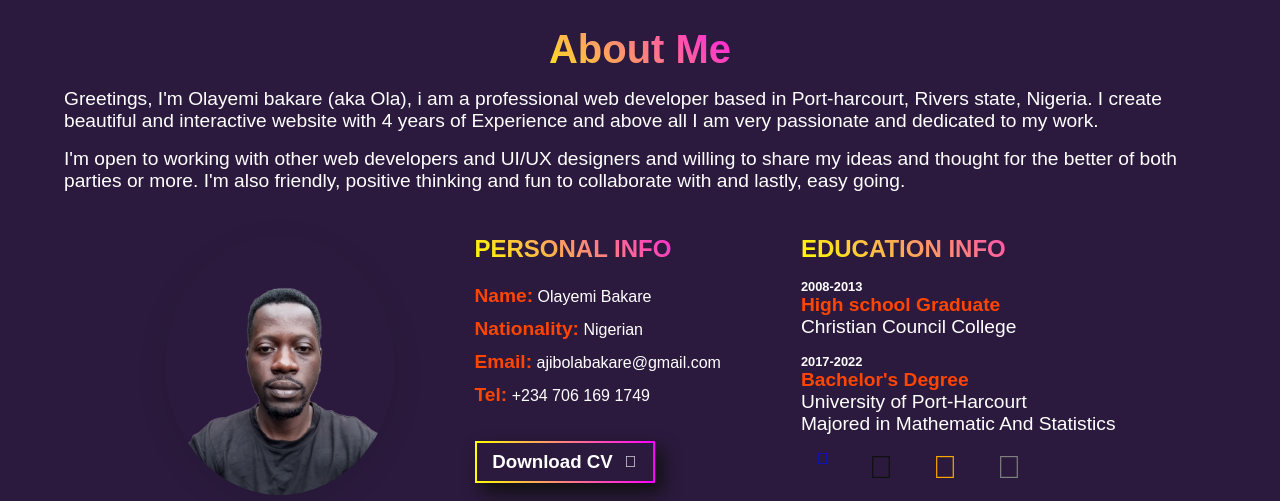
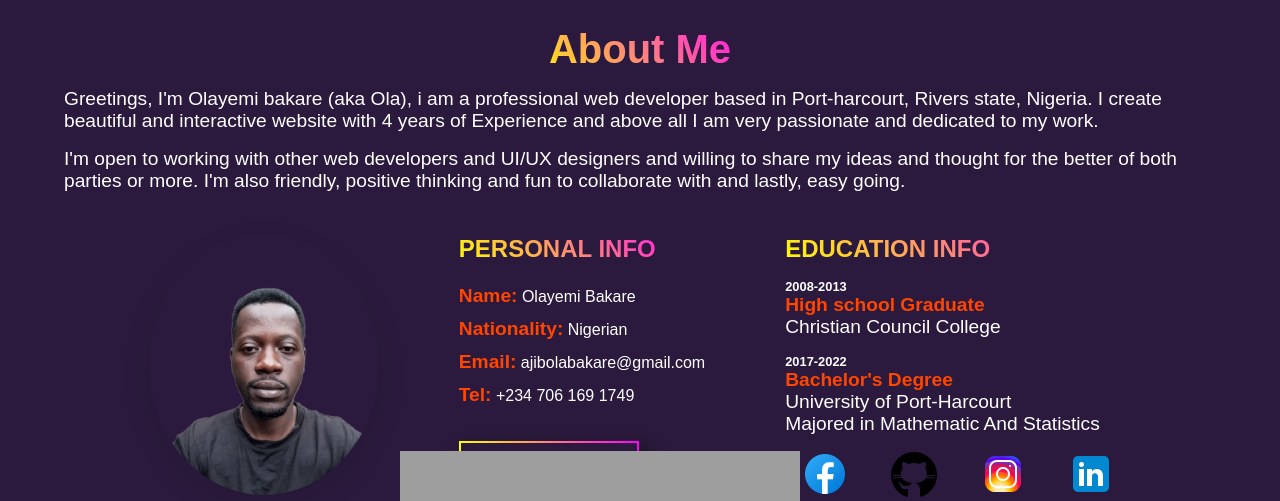
Before and after one commit to freakishcode/bakarePortfolio, a PHP site: page / in a window 1280 px wide. Shown: the part 805-1306 px from the top of the page. Run offline with PHP 8.4, Linux system fonts and the light colour scheme; grey boxes are pictures that could not be loaded.

Commit message:
remove some image
updated social media icons

```diff
--- a/My_Portfolio.css
+++ b/My_Portfolio.css
@@ -572,7 +572,7 @@ header.header-bg-light {
 
     /* download icon */
     .cv-icon {
-      color: var(--light-color);
+      size: 1px;
     }
   }
 }
@@ -608,15 +608,15 @@ header.header-bg-light {
     padding: 0 1rem;
   }
 
-  a i {
+  a img {
     transition: all 0.5s;
   }
 
-  a:hover i {
+  a:hover img {
     scale: 1.4;
   }
 
-  a:active i {
+  a:active img {
     transform: scale(0.92);
     -ms-transform: scale(0.92);
     -webkit-transform: scale(0.92);
@@ -645,7 +645,6 @@ header.header-bg-light {
   flex-direction: column;
   justify-content: center;
   align-items: center;
-  padding: 2rem;
   /* border: 2px solid red; */
 }
 
@@ -653,15 +652,15 @@ header.header-bg-light {
   display: grid;
   grid-template-columns: repeat(2, 1fr);
   gap: 1.5rem;
-  padding: 1rem 5rem;
+  padding: 0 1rem;
 
   width: 100%;
   height: 70dvh;
-  padding: 1rem;
   background-color: rgba(0, 0, 0, 0.2);
+  border: 2px solid yellow;
 
   .coding-skill {
-    /* background-color: red; */
+    background-color: red;
     cursor: pointer;
   }
 
@@ -734,6 +733,11 @@ header.header-bg-light {
 }
 
 /* My project Part */
+/* .My-Project {
+  border: 2px solid red;
+  padding-top: 5rem;
+} */
+
 .cards {
   display: grid;
   grid-template-columns: repeat(auto-fit, minmax(250px, 1fr));
@@ -1253,8 +1257,9 @@ footer.footer-bgColor {
   .SkillBoxContainer {
     display: grid;
     grid-template-columns: 1fr;
-    gap: 15px;
-    margin-bottom: 5rem;
+    gap: 0.11rem;
+    padding-top: 0.11rem;
+    margin-bottom: 1rem;
   }
 
   /* turn off transition for my social media link on mobile */
@@ -1263,6 +1268,11 @@ footer.footer-bgColor {
   }
 
   /* My project Part */
+  .My-Project {
+    border: 2px solid red;
+    margin-top: 5rem;
+  }
+
   .cards {
     gap: 3rem;
     padding: 2.5rem;
--- a/index.html
+++ b/index.html
@@ -11,15 +11,6 @@
       rel="shortcut icon"
       href="./assets/B-LOGO/icons8-energy-efficiency-b-48.png"
       type="image/x-icon"
-    />
-
-    <!-- Font-Awesome CDN link -->
-    <link
-      rel="stylesheet"
-      href="https://cdnjs.cloudflare.com/ajax/libs/font-awesome/6.7.2/css/all.min.css"
-      integrity="sha512-Evv84Mr4kqVGRNSgIGL/F/aIDqQb7xQ2vcrdIwxfjThSH8CSR7PBEakCr51Ck+w+/U6swU2Im1vVX0SVk9ABhg=="
-      crossorigin="anonymous"
-      referrerpolicy="no-referrer"
     />
 
     <!-- External CSS -->
@@ -146,14 +137,20 @@
                   <!-- Social media -->
                   <div class="icons">
                     <a href="https://web.facebook.com/freakishcode"
-                      ><i class="fab fa-facebook-f"></i
-                    ></a>
+                      ><img
+                        src="./assets/Icons/Social-Media-icons/icons8-facebook-48.png"
+                        alt=""
+                    /></a>
                     <a href="https://github.com/freakishcode/Freakishcode"
-                      ><i class="fab fa-github"></i
-                    ></a>
+                      ><img
+                        src="./assets/Icons/Social-Media-icons/icons8-github-50.png"
+                        alt=""
+                    /></a>
                     <a href="https://www.linkedin.com/in/dauntless-ajibola/"
-                      ><i class="fab fa-2x fa-linkedin"></i
-                    ></a>
+                      ><img
+                        src="./assets/Icons/Social-Media-icons/icons8-linkedin-logo-48.png"
+                        alt=""
+                    /></a>
                   </div>
                 </div>
               </div>
@@ -178,7 +175,11 @@
                 download
               >
                 <h3>Download CV</h3>
-                <span class="cv-icon"><i class="fas fa-download"></i></span>
+                <img
+                  class="cv-icon"
+                  src="./assets/Icons/icons8-download-96.png"
+                  alt=""
+                />
               </a>
             </div>
 
@@ -207,17 +208,25 @@
               <!-- My social medial links -->
               <div class="social-Media-Link">
                 <a href="https://web.facebook.c1om/freakishcode"
-                  ><i class="fa-brands fa-facebook"></i
-                ></a>
+                  ><img
+                    src="./assets/Icons/Social-Media-icons/icons8-facebook-48.png"
+                    alt=""
+                /></a>
                 <a href="https://github.com/freakishcode/Freakishcode"
-                  ><i class="fab fa-2x fa-github"></i
-                ></a>
+                  ><img
+                    src="./assets/Icons/Social-Media-icons/icons8-github-50.png"
+                    alt=""
+                /></a>
                 <a href="https://linktr.ee/Freakishkid5"
-                  ><i class="fab fa-2x fa-instagram"></i
-                ></a>
+                  ><img
+                    src="./assets/Icons/Social-Media-icons/icons8-instagram-48.png"
+                    alt=""
+                /></a>
                 <a href="https://www.linkedin.com/in/dauntless-ajibola/"
-                  ><i class="fab fa-2x fa-linkedin"></i
-                ></a>
+                  ><img
+                    src="./assets/Icons/Social-Media-icons//icons8-linkedin-logo-48.png"
+                    alt=""
+                /></a>
               </div>
             </div>
           </div>
@@ -415,6 +424,8 @@
               type="video/mp4"
               onmouseover="this.play()"
               onmouseout="this.pause()"
+              oncontextmenu="return false;"
+              draggable="false"
             ></video>
             <h2>C.R.U.D Application</h2>
           </a>
@@ -428,6 +439,8 @@
               type="video/mp4"
               onmouseover="this.play()"
               onmouseout="this.pause()"
+              oncontextmenu="return false;"
+              draggable="false"
             ></video>
             <h2>Weather App</h2>
           </a>
@@ -441,6 +454,8 @@
               type="video/mp4"
               onmouseover="this.play()"
               onmouseout="this.pause()"
+              oncontextmenu="return false;"
+              draggable="false"
             ></video>
             <h2>News App</h2>
           </a>
@@ -647,23 +662,31 @@
       <ul class="social-Media-Link">
         <li>
           <a href="https://web.facebook.com/freakishcode"
-            ><i class="fab fa-2x fa-facebook"></i
-          ></a>
+            ><img
+              src="./assets/Icons/Social-Media-icons/icons8-facebook-48.png"
+              alt=""
+          /></a>
         </li>
         <li>
           <a href="https://github.com/freakishcode/Freakishcode"
-            ><i class="fab fa-2x fa-github"></i
-          ></a>
+            ><img
+              src="./assets/Icons/Social-Media-icons/icons8-github-50.png"
+              alt=""
+          /></a>
         </li>
         <li>
           <a href="https://linktr.ee/Freakishkid5"
-            ><i class="fab fa-2x fa-instagram"></i
-          ></a>
+            ><img
+              src="./assets/Icons/Social-Media-icons/icons8-instagram-48.png"
+              alt=""
+          /></a>
         </li>
         <li>
           <a href="https://www.linkedin.com/in/dauntless-ajibola/"
-            ><i class="fab fa-2x fa-linkedin"></i
-          ></a>
+            ><img
+              src="./assets/Icons/Social-Media-icons/icons8-linkedin-logo-48.png"
+              alt=""
+          /></a>
         </li>
       </ul>
     </footer>
```
Also changed, not shown: assets/B-LOGO/Leonardo_Lightning_1.png (deleted), assets/B-LOGO/Leonardo_Lightning_2.png (deleted), assets/B-LOGO/Leonardo_Lightning_3.png (deleted).
